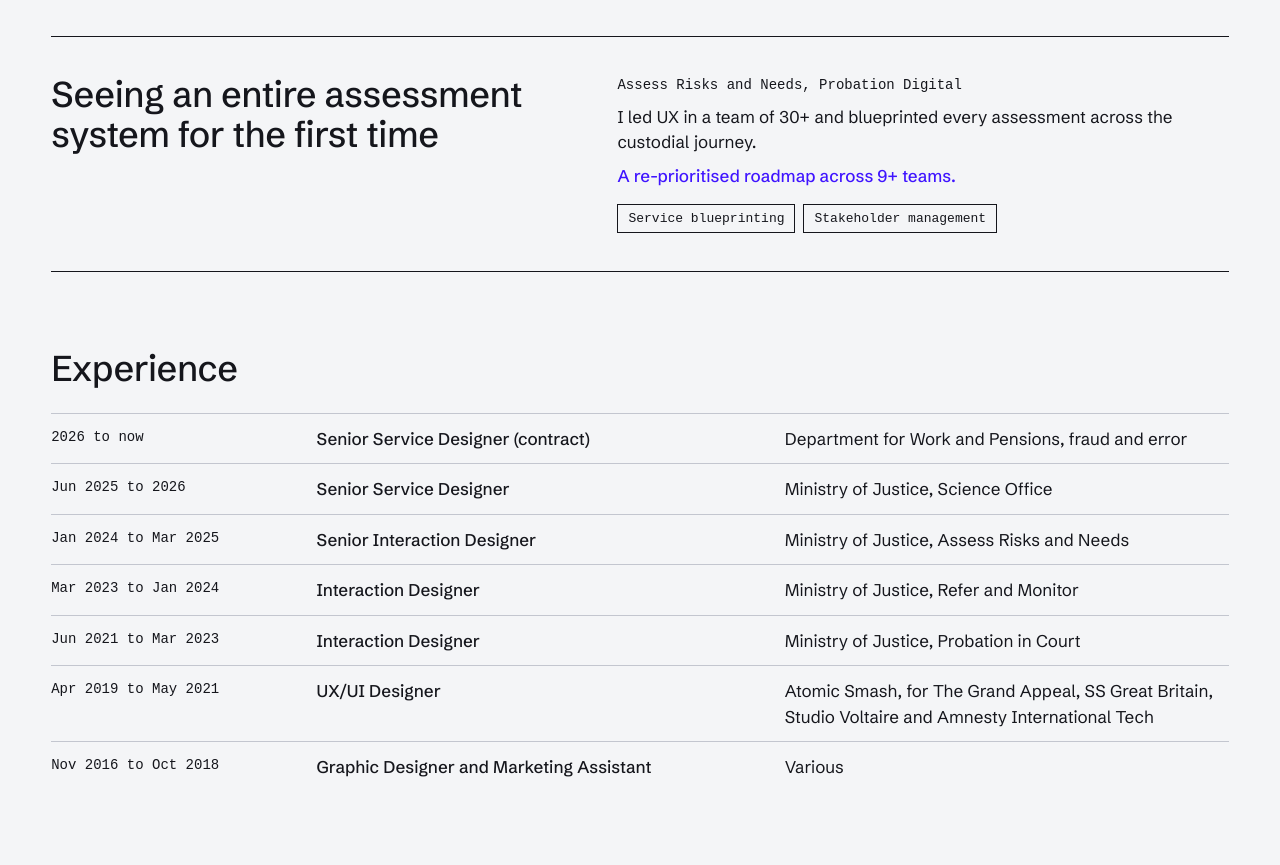
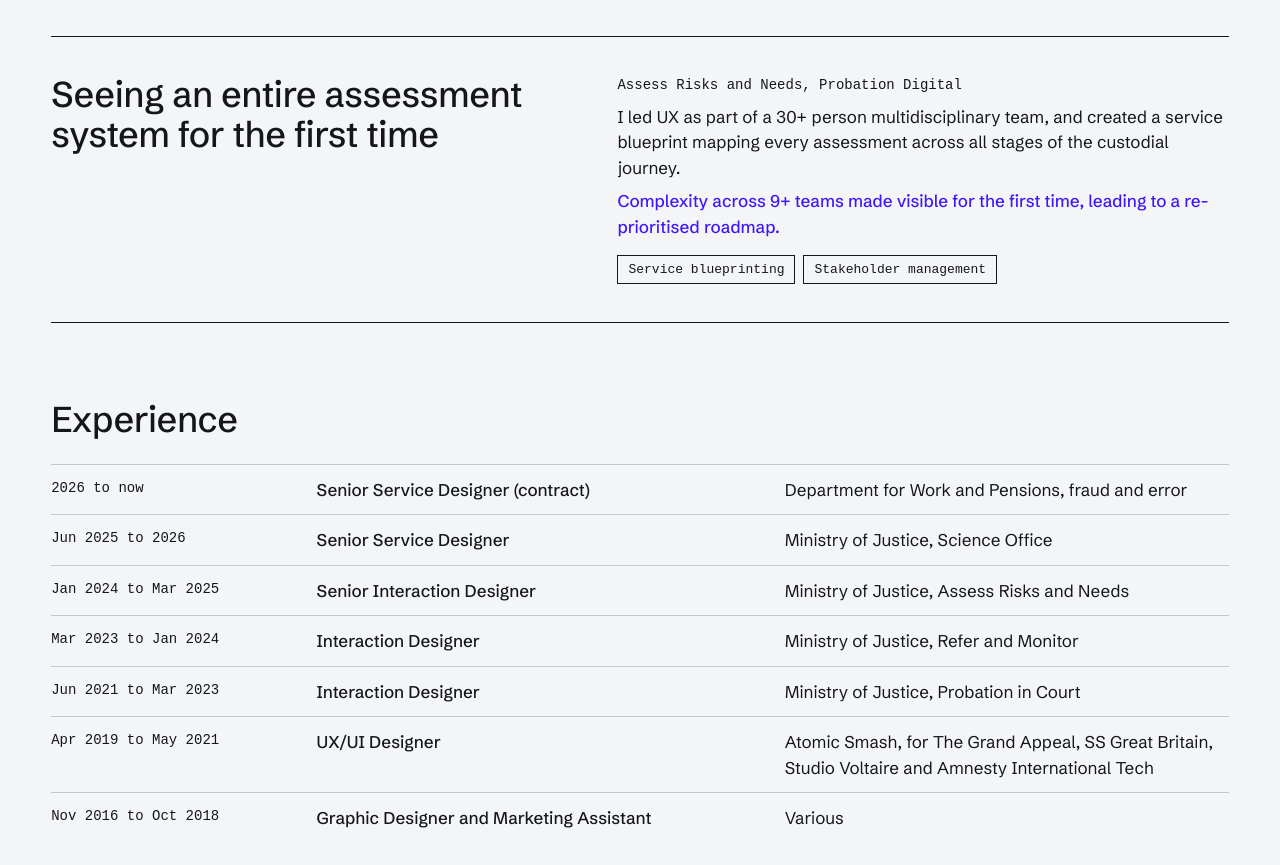
Before and after one commit to joanagaguia/joanaaguia.co.uk, a plain HTML site: page index.html in a window 1280 px wide. Shown: the part 1036-1901 px from the top of the page. Drawn offline with Linux system fonts and the light colour scheme; a web font is replaced by a local one.

Commit message:
Clarify Assess Risks and Needs summary to match CV
Co-Authored-By: Claude Opus 5.5 <noreply@anthropic.com>
Claude-Session: https://claude.ai/code/session_017x6fYpSyyUSWfvR3C1JjVA

```diff
--- a/index.html
+++ b/index.html
@@ -178,8 +178,8 @@ footer a { overflow-wrap: anywhere; }
         <h2>Seeing an entire assessment system for the first time</h2>
         <div class="info">
           <p class="mono">Assess Risks and Needs, Probation Digital</p>
-          <p>I led UX in a team of 30+ and blueprinted every assessment across the custodial journey.</p>
-          <p class="result">A re-prioritised roadmap across 9+ teams.</p>
+          <p>I led UX as part of a 30+ person multidisciplinary team, and created a service blueprint mapping every assessment across all stages of the custodial journey.</p>
+          <p class="result">Complexity across 9+ teams made visible for the first time, leading to a re-prioritised roadmap.</p>
           <ul class="skills" aria-label="Skills used"><li>Service blueprinting</li><li>Stakeholder management</li></ul>
         </div>
       </article>
```
